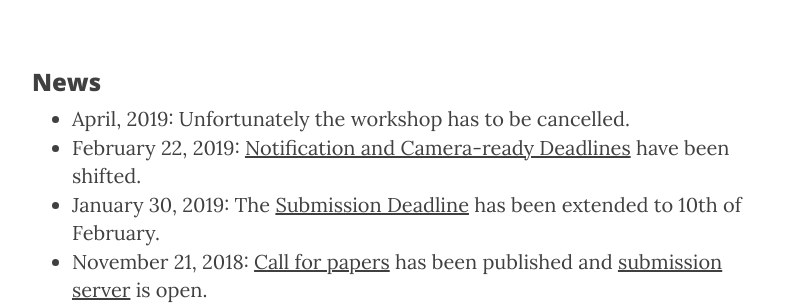
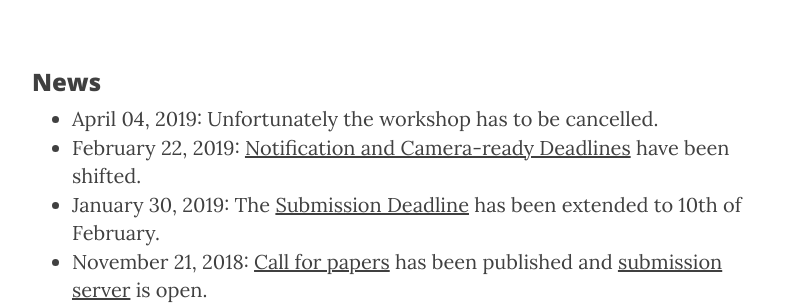
Before and after one commit to WROME/wrome.github.io, a Jekyll site: the page built from rio2019.md, in a window 1280 px wide and 900 px high, scrolled down 811 px. Shown: the part 154-459 px from the top of the window, without its empty margins (233-1045 px from the left). Built offline with Jekyll 4.4.1, drawn with Linux system fonts in a browser that asks for light colours; nearby versions of some CDN libraries.

Commit message:
add date

```diff
--- a/rio2019.md
+++ b/rio2019.md
@@ -16,7 +16,7 @@ header-img: "img/rio.jpg"
 
 ### News
 
-* April, 2019: Unfortunately the workshop has to be cancelled.
+* April 04, 2019: Unfortunately the workshop has to be cancelled.
 * February 22, 2019: [Notification and Camera-ready Deadlines](https://wrome.github.io/rio2019/#important-dates) have been shifted.
 * January 30, 2019: The [Submission Deadline](https://wrome.github.io/rio2019/#important-dates) has been extended to 10th of February.
 * November 21, 2018: [Call for papers](https://easychair.org/cfp/ROME2019) has been published and [submission server](https://easychair.org/conferences/?conf=rome2019) is open.
```
